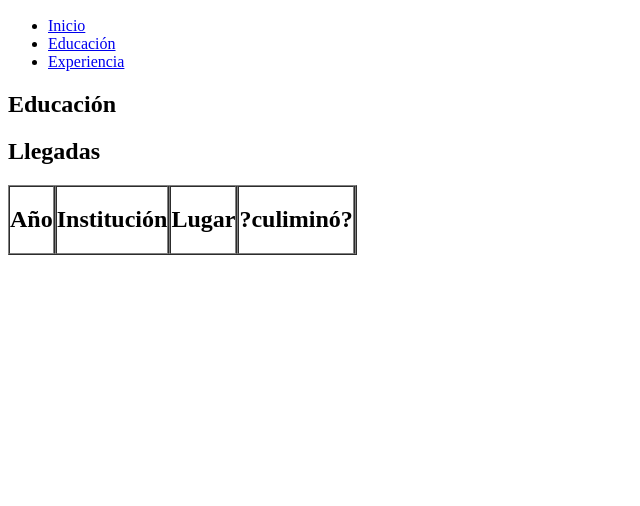
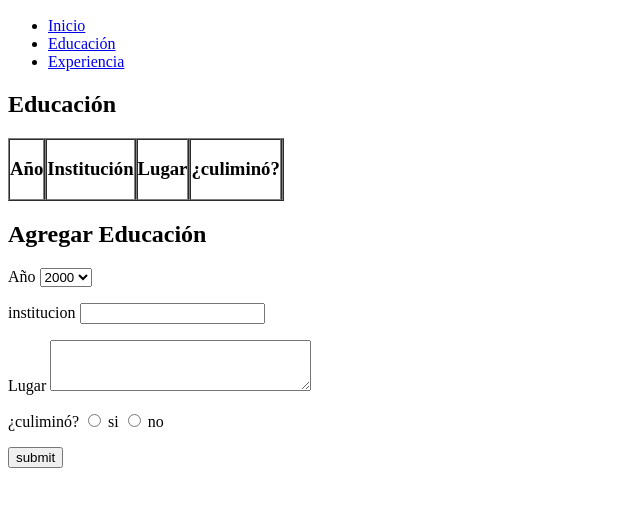
Before and after one commit to jmotarola/proyecto, a plain HTML site: page pagina2.html in a window 1280 px wide. Shown: the part 110-616 px from the top of the page, without its empty margins (0-640 px from the left). Drawn offline with Linux system fonts and the light colour scheme.

Commit message:
cambios en la Cambio de lugar por institucion, añadi una etiqueta radio para la conlcusion de estudios, un textarea para el lugar, text para institucion y un submit

```diff
--- a/pagina2.html
+++ b/pagina2.html
@@ -16,19 +16,46 @@
     <li><a href="html/pagina2.html">Educaci&oacute;n</a></li>
     <li><a href="html/pagina3.html">Experiencia</a></li>
   </ul>
-  <h2>Educaci&oacute;n</h2>
+
 
   <table border="1"  cellpadding="0" cellspacing="0">
       <thead>
-        <h2>Llegadas</h2>
+        <h2>Educaci&oacute;n</h2>
         <tr>
-          <td><h2>A&ntilde;o</h2><td>
-          <td><h2>Instituci&oacute;n</h2><td>
-          <td><h2>Lugar</h2><td>
-          <td><h2>?culimin&oacute;?</h2><td>
+          <td><h3>A&ntilde;o</h3><td>
+          <td><h3>Instituci&oacute;n</h3><td>
+          <td><h3>Lugar</h3><td>
+          <td><h3>¿culimin&oacute;?</h3><td>
+        </tr>
+      <thead>
+</table>
+     <h2>Agregar Educaci&oacute;n</h2>
+    <p>
+  			<label for="year">A&ntilde;o</label>
+        <select name="year">
+        				<option value="1">2000</option>
+        				<option value="1">2001</option>
+        				<option value="1">2002</option>
+        </select>
+    </p>
+    <p>
+		     <label for="school">institucion</label>
 
-        </tr>
+		      <input type="text" name="school" >
+	 </p>
+   <p>
+     <label for="place">Lugar </label>
+		<textarea name="place" id="" cols="30" rows="3"></textarea>
+  </p>
+  <p>
+			<label for="end">¿culimin&oacute;? </label>
 
-      <thead>
+			<input type="radio" name="end"> si
+
+			<input type="radio" name="end"> no
+		</p>
+    <p>
+		 <input type="submit" value="submit">
+	  </p>
   </body>
 </html>
```
